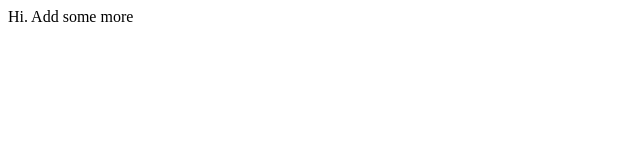
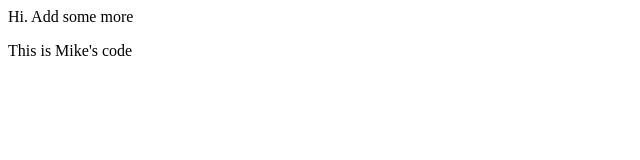
Before and after one commit to larrybuch/javascript-mornings, a plain HTML site: page index.html in a window 1280 px wide. Shown: the whole page, without its empty margins (0-640 px from the left). Drawn offline with Linux system fonts and the light colour scheme.

Commit message:
I added stuff
you know

```diff
--- a/index.html
+++ b/index.html
@@ -8,5 +8,7 @@
   Hi.
   Add some more
 
+<p>This is Mike's code</p>
+
 </body>
 </html>
```
